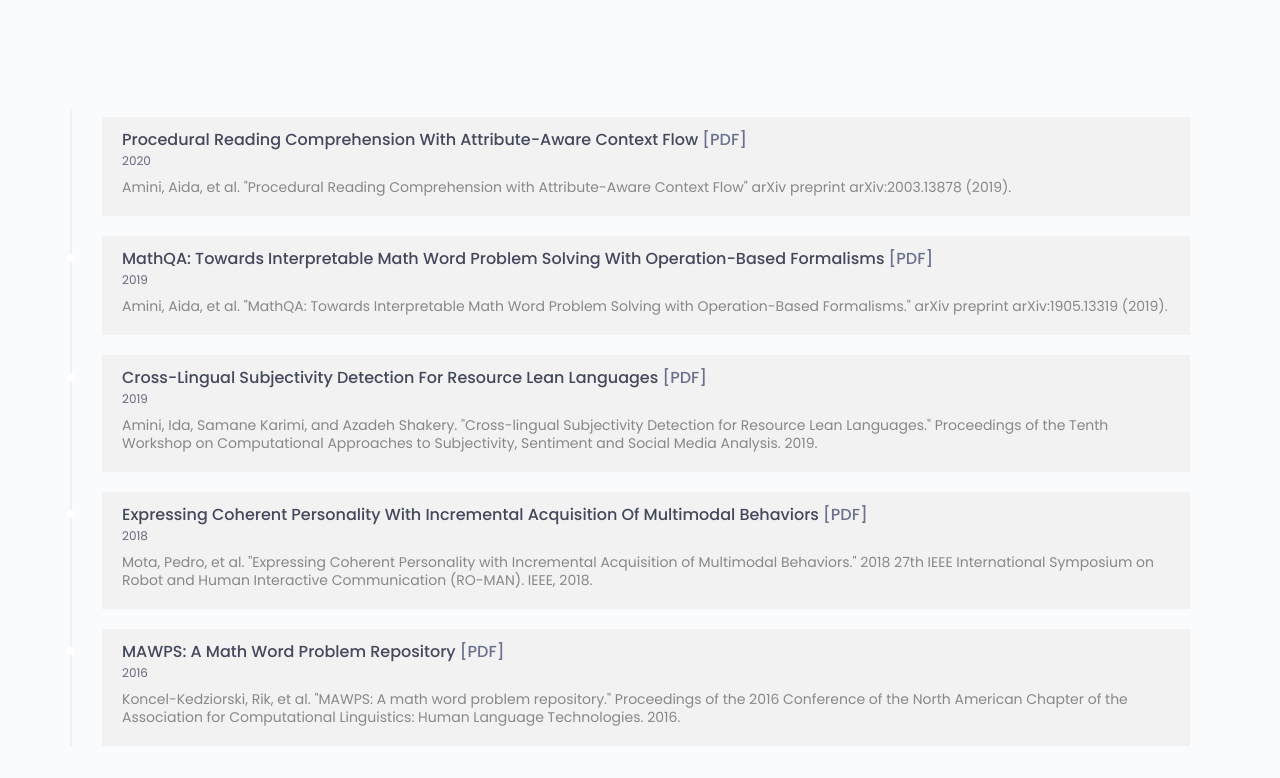
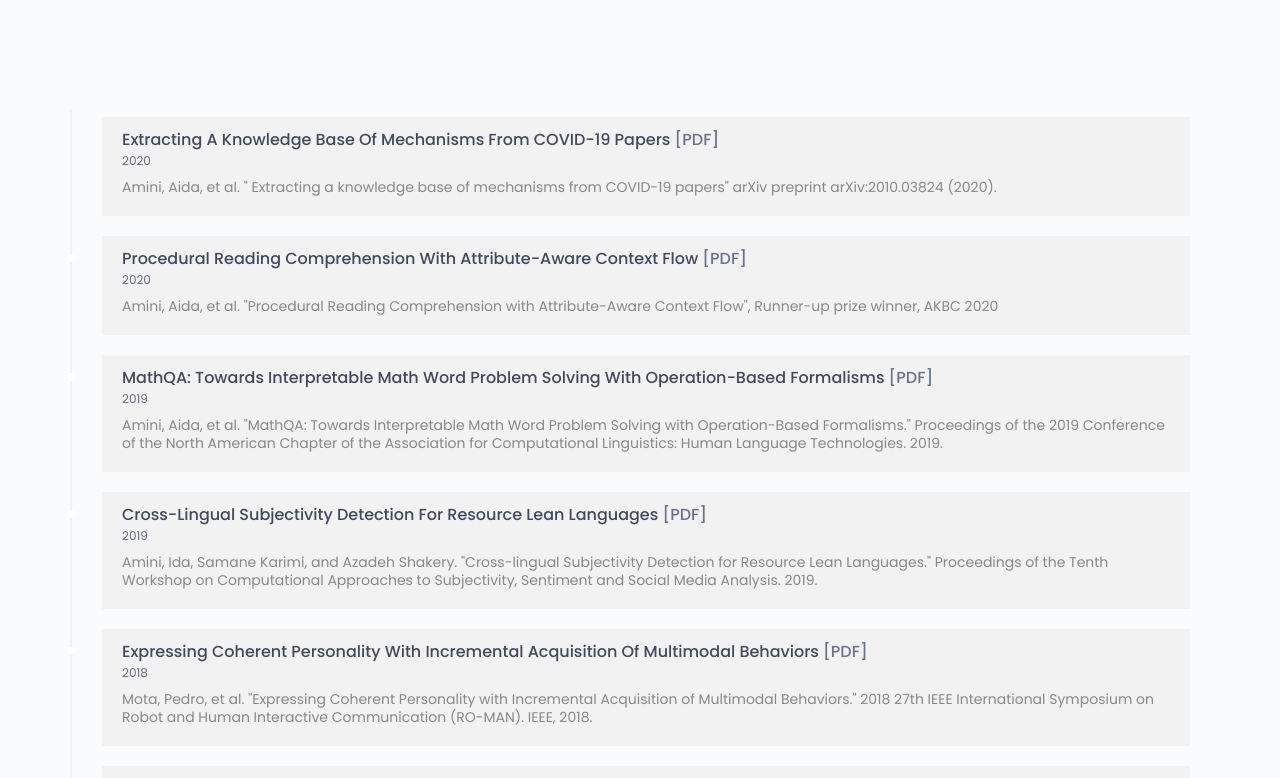
Before and after one commit to AidaAmini/AidaAmini.github.io, a plain HTML site: page index.html in a window 1280 px wide. Shown: the part 2080-2858 px from the top of the page. Drawn offline with nearby package versions, Linux system fonts and the light colour scheme.

Commit message:
Update index.html

```diff
--- a/index.html
+++ b/index.html
@@ -222,16 +222,24 @@
 
 			<li>
 		        <div class="content-text">
+	                    <h3 class="line-title"> Extracting a knowledge base of mechanisms from COVID-19 papers <a href="assets/download/covid.pdf">[PDF]</a></h3>
+	                    <span>2020</span>
+	                    <p class="line-text">Amini, Aida, et al. " Extracting a knowledge base of mechanisms from COVID-19 papers" arXiv preprint arXiv:2010.03824 (2020).</p>
+	                  </div>
+			</li>
+
+			<li>
+		        <div class="content-text">
 	                    <h3 class="line-title"> Procedural Reading Comprehension with Attribute-Aware Context Flow <a href="assets/download/propara.pdf">[PDF]</a></h3>
 	                    <span>2020</span>
-	                    <p class="line-text">Amini, Aida, et al. "Procedural Reading Comprehension with Attribute-Aware Context Flow" arXiv preprint arXiv:2003.13878 (2019).</p>
+	                    <p class="line-text">Amini, Aida, et al. "Procedural Reading Comprehension with Attribute-Aware Context Flow", Runner-up prize winner, AKBC 2020</p>
 	                  </div>
 			</li>
 	                <li>
 	                  <div class="content-text">
 	                    <h3 class="line-title">MathQA: Towards Interpretable Math Word Problem Solving with Operation-Based Formalisms <a href="assets/download/MathQA.pdf">[PDF]</a></h3>
 	                    <span>2019</span>
-	                    <p class="line-text">Amini, Aida, et al. "MathQA: Towards Interpretable Math Word Problem Solving with Operation-Based Formalisms." arXiv preprint arXiv:1905.13319 (2019).</p>
+	                    <p class="line-text">Amini, Aida, et al. "MathQA: Towards Interpretable Math Word Problem Solving with Operation-Based Formalisms." Proceedings of the 2019 Conference of the North American Chapter of the Association for Computational Linguistics: Human Language Technologies. 2019.</p>
 	                  </div>
 	                </li>
 	                <li>
```
